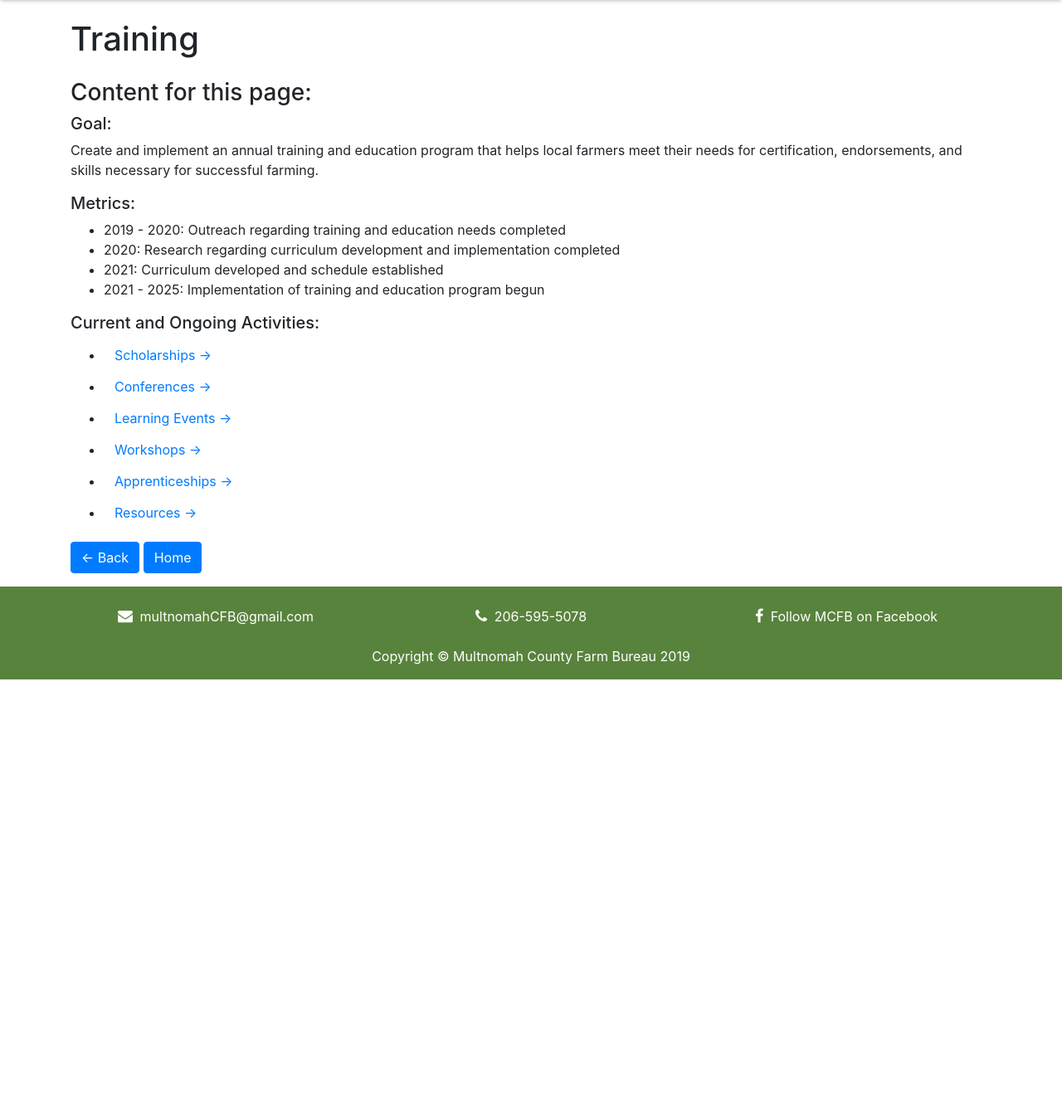
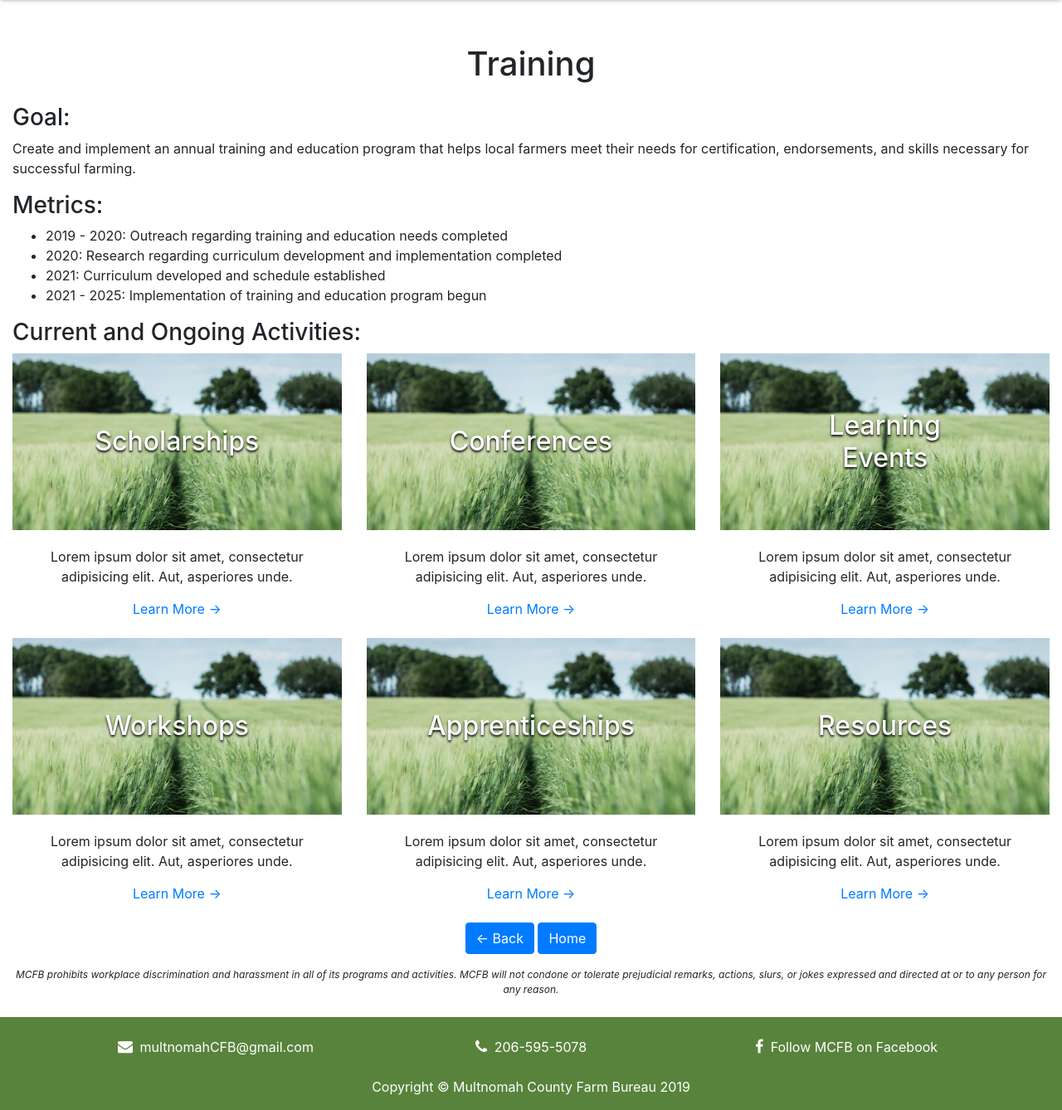
Before and after one commit to MarcLignarius/MCFB-v3.0, a PHP site: page /training-index.php in a window 1280 px wide. Shown: the part 101-1439 px from the top of the page at 83% size. Before the commit the page ends 920 px from the top, so only its background shows below. Run offline with PHP 8.4, Linux system fonts and the light colour scheme.

Commit message:
update training-index page

```diff
--- a/training-index.php
+++ b/training-index.php
@@ -3,35 +3,127 @@
 <?php include("header.php"); ?>
 <?php include("navigation.php"); ?>
 
-<div class="container">
-    <h1 class="my-4"><?php echo $page_title; ?></h1>
-    <h3>Content for this page:</h3>
-    <h5>Goal:</h5>
+<div class="container-fluid" style="margin-top: 30px">
+    <h1 class="my-4 text-center"><?php echo $page_title; ?></h1>
+    <h3>Goal:</h3>
     <p>
         Create and implement an annual training and education program that helps local
         farmers meet their needs for certification, endorsements, and skills necessary
         for successful farming.
     </p>
-    <h5>Metrics:</h5>
+    <h3>Metrics:</h3>
     <ul>
         <li>2019 - 2020: Outreach regarding training and education needs completed</li>
         <li>2020: Research regarding curriculum development and implementation completed</li>
         <li>2021: Curriculum developed and schedule established</li>
         <li>2021 - 2025: Implementation of training and education program begun</li>
     </ul>
-    <h5>Current and Ongoing Activities:</h5>
-    <ul>
-        <li><a href="scholarships.php" class="btn btn-link">Scholarships &rarr;</a></li>
-        <li><a href="conferences.php" class="btn btn-link">Conferences &rarr;</a></li>
-        <li><a href="learning-events.php" class="btn btn-link">Learning Events &rarr;</a></li>
-        <li><a href="workshops.php" class="btn btn-link">Workshops &rarr;</a></li>
-        <li><a href="apprenticeships.php" class="btn btn-link">Apprenticeships &rarr;</a></li>
-        <li><a href="resources.php" class="btn btn-link">Resources &rarr;</a></li>
-    </ul>
-    <p>
+    <h3>Current and Ongoing Activities:</h3>
+    <div class="row">
+        <div class="col-lg-4 mb-3">
+            <div class="card h-100 text-center" style="border-radius: 0px; border: none">
+                <div class="image-text-container">
+                    <img style="width: 100%" src="../images/placeholder.png" alt="">
+                    <h2 class="card-title">Scholarships</h2>
+                </div>
+                <div class="card-body">
+                    <p class="card-text">
+                        Lorem ipsum dolor sit amet, consectetur adipisicing elit. Aut, asperiores unde.
+                    </p>
+                </div>
+                <div>
+                    <a href="scholarships.php" class="btn btn-link">Learn More &rarr;</a>
+                </div>
+            </div>
+        </div>
+        <div class="col-lg-4 mb-3">
+            <div class="card h-100 text-center" style="border-radius: 0px; border: none">
+                <div class="image-text-container">
+                    <img style="width: 100%" src="../images/placeholder.png" alt="">
+                    <h2 class="card-title">Conferences</h2>
+                </div>
+                <div class="card-body">
+                    <p class="card-text">
+                        Lorem ipsum dolor sit amet, consectetur adipisicing elit. Aut, asperiores unde.
+                    </p>
+                </div>
+                <div>
+                    <a href="conferences.php" class="btn btn-link">Learn More &rarr;</a>
+                </div>
+            </div>
+        </div>
+        <div class="col-lg-4 mb-3">
+            <div class="card h-100 text-center" style="border-radius: 0px; border: none">
+                <div class="image-text-container">
+                    <img style="width: 100%" src="../images/placeholder.png" alt="">
+                    <h2 class="card-title">Learning Events</h2>
+                </div>
+                <div class="card-body">
+                    <p class="card-text">
+                        Lorem ipsum dolor sit amet, consectetur adipisicing elit. Aut, asperiores unde.
+                    </p>
+                </div>
+                <div>
+                    <a href="learning-events.php" class="btn btn-link">Learn More &rarr;</a>
+                </div>
+            </div>
+        </div>
+    </div>
+    <div class="row">
+        <div class="col-lg-4 mb-3">
+            <div class="card h-100 text-center" style="border-radius: 0px; border: none">
+                <div class="image-text-container">
+                    <img style="width: 100%" src="../images/placeholder.png" alt="">
+                    <h2 class="card-title">Workshops</h2>
+                </div>
+                <div class="card-body">
+                    <p class="card-text">
+                        Lorem ipsum dolor sit amet, consectetur adipisicing elit. Aut, asperiores unde.
+                    </p>
+                </div>
+                <div>
+                    <a href="workshops.php" class="btn btn-link">Learn More &rarr;</a>
+                </div>
+            </div>
+        </div>
+        <div class="col-lg-4 mb-3">
+            <div class="card h-100 text-center" style="border-radius: 0px; border: none">
+                <div class="image-text-container">
+                    <img style="width: 100%" src="../images/placeholder.png" alt="">
+                    <h2 class="card-title">Apprenticeships</h2>
+                </div>
+                <div class="card-body">
+                    <p class="card-text">
+                        Lorem ipsum dolor sit amet, consectetur adipisicing elit. Aut, asperiores unde.
+                    </p>
+                </div>
+                <div>
+                    <a href="apprenticeships.php" class="btn btn-link">Learn More &rarr;</a>
+                </div>
+            </div>
+        </div>
+        <div class="col-lg-4 mb-3">
+            <div class="card h-100 text-center" style="border-radius: 0px; border: none">
+                <div class="image-text-container">
+                    <img style="width: 100%" src="../images/placeholder.png" alt="">
+                    <h2 class="card-title">Resources</h2>
+                </div>
+                <div class="card-body">
+                    <p class="card-text">
+                        Lorem ipsum dolor sit amet, consectetur adipisicing elit. Aut, asperiores unde.
+                    </p>
+                </div>
+                <div>
+                    <a href="resources.php" class="btn btn-link">Learn More &rarr;</a>
+                </div>
+            </div>
+        </div>
+    </div>
+    <p class="text-center">
         <a href="mission.php" class="btn btn-primary">&larr; Back</a>
         <a href="index.php" class="btn btn-primary">Home</a>
     </p>
+    <?php include("statement.php"); ?>
 </div>
 
 <?php include("footer.php"); ?>
```
